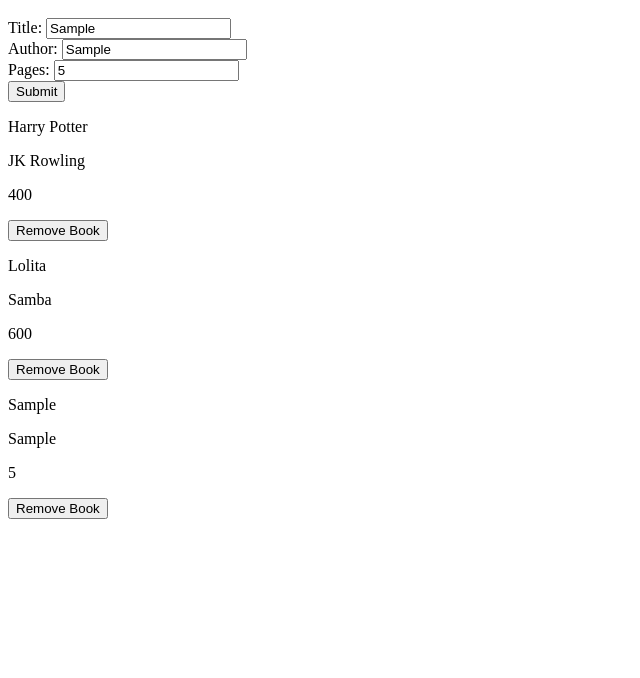
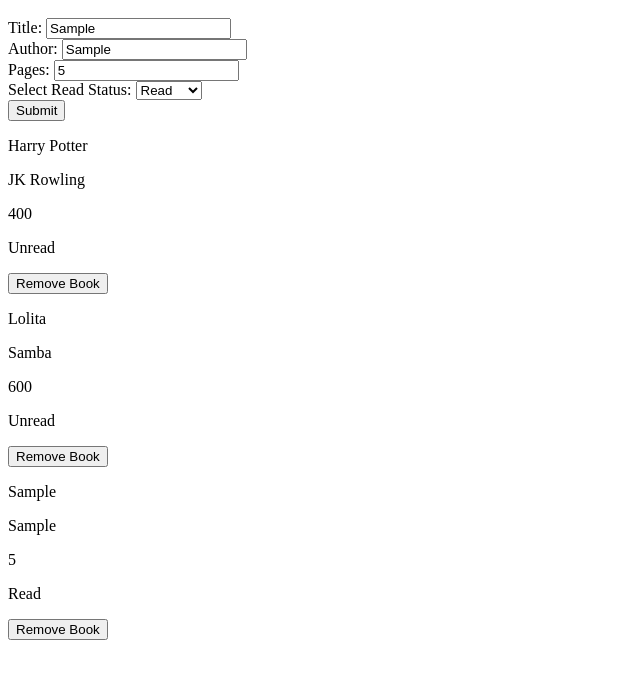
Before and after one commit to aracelicaes/library_js, a plain HTML site: page index.html in a window 1280 px wide. Both pictures are taken after typing "Sample", "Sample", "5" into the empty fields and a click on the button "Submit". Shown: the part 48-726 px from the top of the page, without its empty margins (0-640 px from the left). Drawn offline with Linux system fonts and the light colour scheme.

Commit message:
Add Status to Book Object Initialize Status in Book{} Get Status From Drop Down Add Select Menu for Status in HTML Add Status Display in displayBook()

```diff
--- a/index.html
+++ b/index.html
@@ -20,6 +20,13 @@
       <label for="pages">Pages:</label>
       <input type="number" id="pages" name="pages" placeholder="Pages Here...">
     </div>
+    <div>
+      <label for="status">Select Read Status:</label>
+      <select name="status" id="status">
+        <option value="read">Read</option>
+        <option value="unread">Unread</option>
+      </select>
+    </div>
     <button id="btn">Submit</button>
   </form>
 
--- a/javascript/main.js
+++ b/javascript/main.js
@@ -1,18 +1,18 @@
 let myLibrary = [];
+window.myLibrary = myLibrary;
 
-function Book(title, author, pages) {
+function Book(title, author, pages, status) {
   this.title = title
   this.author = author
   this.pages = pages
+  this.status = status
 }
 
-const book = new Book('Harry Potter', 'JK Rowling', 400)
+const book = new Book('Harry Potter', 'JK Rowling', 400, 'Read')
 console.log(book)
-console.log(book.title)
-console.log(book.author)
 myLibrary.push(book);
 
-const book2 = new Book('Lolita', 'Samba', 600)
+const book2 = new Book('Lolita', 'Samba', 600, 'Not Read')
 console.log(book2)
 myLibrary.push(book2);
 
@@ -22,11 +22,14 @@
   let titleInput = document.getElementById('title').value;
   let authorInput = document.getElementById('author').value;
   let pagesInput = document.getElementById('pages').value;
-  let newBook = new Book(titleInput, authorInput, pagesInput);
+  let statusInput = document.getElementById('status').value;
+  console.log(statusInput)
+  let newBook = new Book(titleInput, authorInput, pagesInput, statusInput);
   if (titleInput.length > 1 && authorInput.length > 1 && pagesInput > 0) {
   myLibrary.push(newBook);
   }
 }
+
 
 function displayBook() {
   let container = document.getElementById('library'); //Toreset the container everytime we display a new book
@@ -37,6 +40,7 @@
     let titleDisplay = document.createElement('p');
     let authorDisplay = document.createElement('p');
     let pagesDisplay = document.createElement('p');
+    let statusDisplay = document.createElement('p');
     let removeButton = document.createElement('button');
     removeButton.innerText = 'Remove Book';
     removeButton.setAttribute('class', 'removeBtn');
@@ -44,11 +48,18 @@
     titleDisplay.innerText = book.title
     authorDisplay.innerText = book.author
     pagesDisplay.innerText = book.pages
+    console.log(book.status)
+    if (book.status === "read") {
+      statusDisplay.innerText = 'Read';
+    } else {
+      statusDisplay.innerText = 'Unread';
+    }
 
     container.appendChild(bookDiv);
     bookDiv.appendChild(titleDisplay);
     bookDiv.appendChild(authorDisplay);
     bookDiv.appendChild(pagesDisplay);
+    bookDiv.appendChild(statusDisplay);
     bookDiv.appendChild(removeButton);
   })
 
@@ -60,24 +71,11 @@
     })
   })
 }
-/*
-function removeBook() {
-  // get book from HTML getElementById(#)
-  // abstract action to remove book
-  // array [{id:0}, {id: 1}, {id:2}]
-  document.getAttribute()
-  let book = document.getElementById(1);
-  console.log(book); */
-
 
 
 const btn = document.querySelector('#btn');
 btn.addEventListener('click', (e) => {
-  // alert("Hello World");
   e.preventDefault()
   createBook();
   displayBook();
 });
-
-
-console.log(removeBtn);
```
